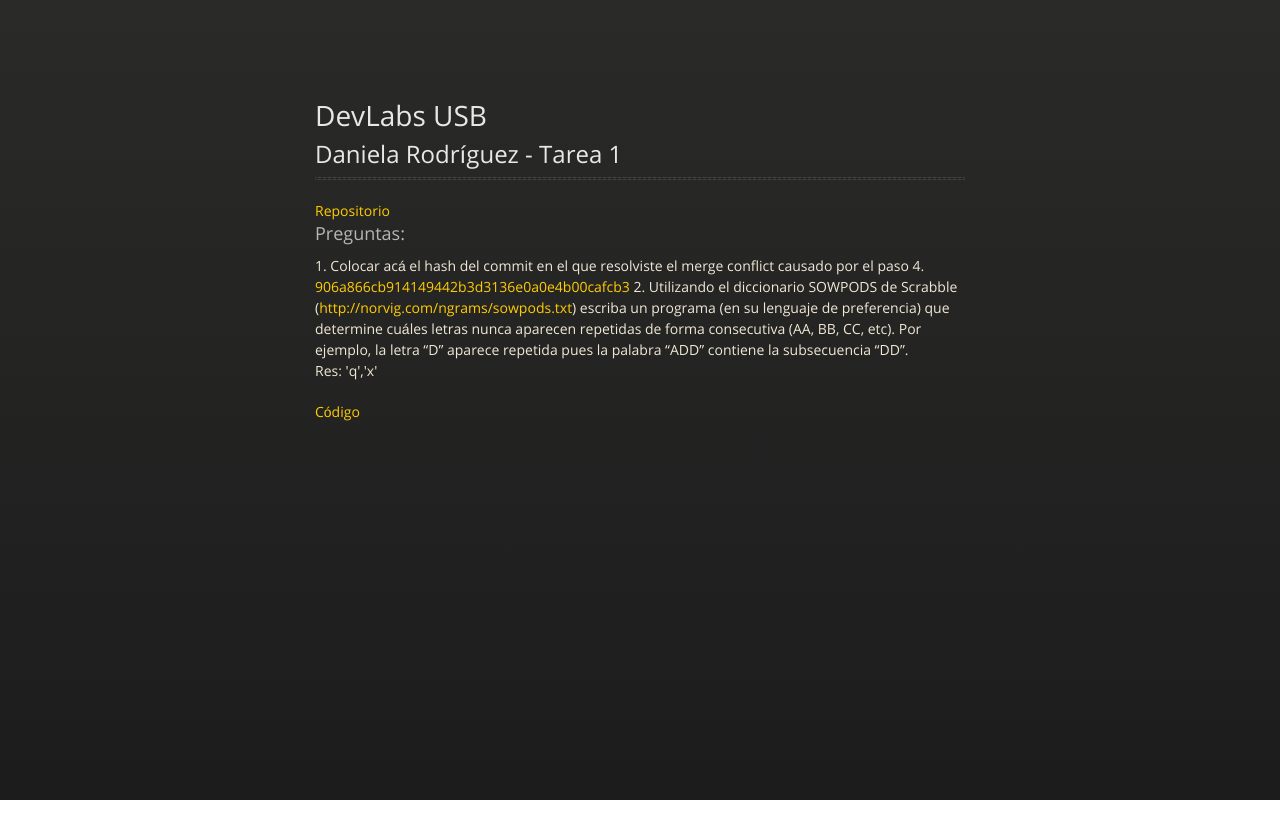
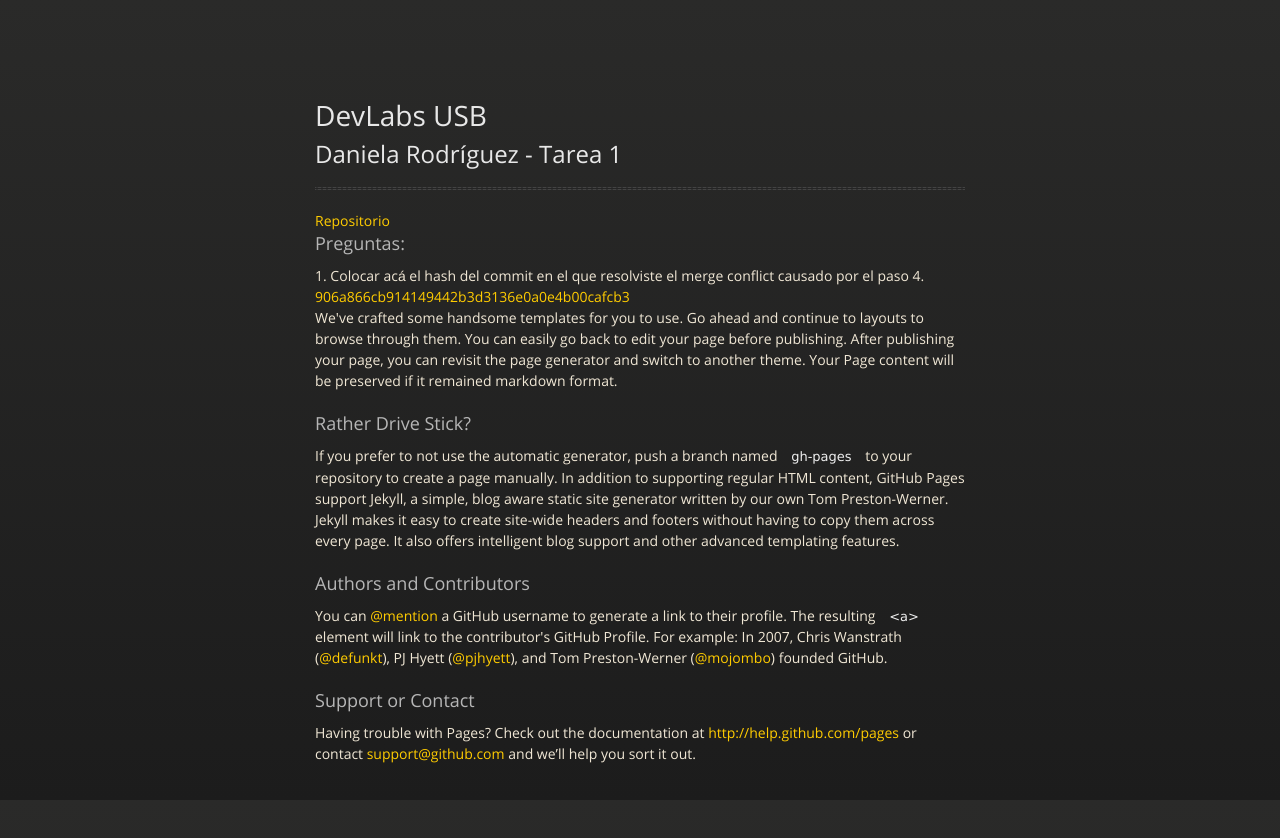
Before and after one commit to danielar92/danielar92.github.io, a plain HTML site: page index.html in a window 1280 px wide. Before the commit the page ends 800 px from the top, so only its background shows below. Drawn offline with nearby package versions, Linux system fonts and the light colour scheme.

Commit message:
Update index.html

```diff
--- a/index.html
+++ b/index.html
@@ -26,29 +26,40 @@
         <div id="inner">
           <h1>DevLabs USB</h1>
           <h2> Daniela Rodríguez - Tarea 1</h2>
+          <p></p>
           <hr>
           <span class="credits left"><a href="https://github.com/danielar92/tarea1-git/tree/gh-pages">Repositorio</a></span>
         </div>
 
+<h3><a name="welcome-to-github-pages" class="anchor" href="#welcome-to-github-pages"><span class="octicon octicon-link"></span></a>Preguntas:</h3>
 
-        <h3>
-    <a name="welcome-to-github-pages" class="anchor" href="#welcome-to-github-pages"><span class="octicon octicon-link"></span></a>Preguntas:</h3>
-    <a name="welcome-to-github-pages" class="anchor" href="#welcome-to-github-pages"><span class="octicon octicon-link"></span></a>1. Colocar acá el hash del commit en el que resolviste el merge
+<a name="welcome-to-github-pages" class="anchor" href="#welcome-to-github-pages"><span class="octicon octicon-link"></span></a>1. Colocar acá el hash del commit en el que resolviste el merge
           conflict causado por el paso 4.</h3>
-    <a href="https://github.com/danielar92/tarea1-git/commit/906a866cb914149442b3d3136e0a0e4b00cafcb3" target="blank">906a866cb914149442b3d3136e0a0e4b00cafcb3</a>
 
-    <a name="segunda" class="anchor" href="#welcome-to-github-pages"><span class="octicon octicon-link"></span></a>2. Utilizando el diccionario SOWPODS de Scrabble
-          (<a href="http://norvig.com/ngrams/sowpods.txt"
-          target="blank">http://norvig.com/ngrams/sowpods.txt</a>)
-          escriba un programa (en su lenguaje de preferencia) que
-          determine cuáles letras nunca aparecen repetidas de forma
-          consecutiva (AA, BB, CC, etc). Por ejemplo, la letra “D”
-          aparece repetida pues la palabra “ADD” contiene la
-          subsecuencia “DD”.</h3>
+<a href="https://github.com/danielar92/tarea1-git/commit/906a866cb914149442b3d3136e0a0e4b00cafcb3" target="blank">906a866cb914149442b3d3136e0a0e4b00cafcb3</a>
 
-    <p>Res: 'q','x' </p>
-    <a href="https://github.com/danielar92/tarea1-git/tree/gh-pages/Codigo/Scabble.py" target="blank">Código</a>
 
+
+<p>We've crafted some handsome templates for you to use. Go ahead and continue to layouts to browse through them. You can easily go back to edit your page before publishing. After publishing your page, you can revisit the page generator and switch to another theme. Your Page content will be preserved if it remained markdown format.</p>
+
+<h3>
+<a name="rather-drive-stick" class="anchor" href="#rather-drive-stick"><span class="octicon octicon-link"></span></a>Rather Drive Stick?</h3>
+
+<p>If you prefer to not use the automatic generator, push a branch named <code>gh-pages</code> to your repository to create a page manually. In addition to supporting regular HTML content, GitHub Pages support Jekyll, a simple, blog aware static site generator written by our own Tom Preston-Werner. Jekyll makes it easy to create site-wide headers and footers without having to copy them across every page. It also offers intelligent blog support and other advanced templating features.</p>
+
+<h3>
+<a name="authors-and-contributors" class="anchor" href="#authors-and-contributors"><span class="octicon octicon-link"></span></a>Authors and Contributors</h3>
+
+<p>You can <a href="https://github.com/blog/821" class="user-mention">@mention</a> a GitHub username to generate a link to their profile. The resulting <code>&lt;a&gt;</code> element will link to the contributor's GitHub Profile. For example: In 2007, Chris Wanstrath (<a href="https://github.com/defunkt" class="user-mention">@defunkt</a>), PJ Hyett (<a href="https://github.com/pjhyett" class="user-mention">@pjhyett</a>), and Tom Preston-Werner (<a href="https://github.com/mojombo" class="user-mention">@mojombo</a>) founded GitHub.</p>
+
+<h3>
+<a name="support-or-contact" class="anchor" href="#support-or-contact"><span class="octicon octicon-link"></span></a>Support or Contact</h3>
+
+<p>Having trouble with Pages? Check out the documentation at <a href="http://help.github.com/pages">http://help.github.com/pages</a> or contact <a href="mailto:support@github.com">support@github.com</a> and we’ll help you sort it out.</p>
+      </section>
+
+    </div>
+    <!--[if !IE]><script>fixScale(document);</script><![endif]-->
 
   </body>
 </html>
```
